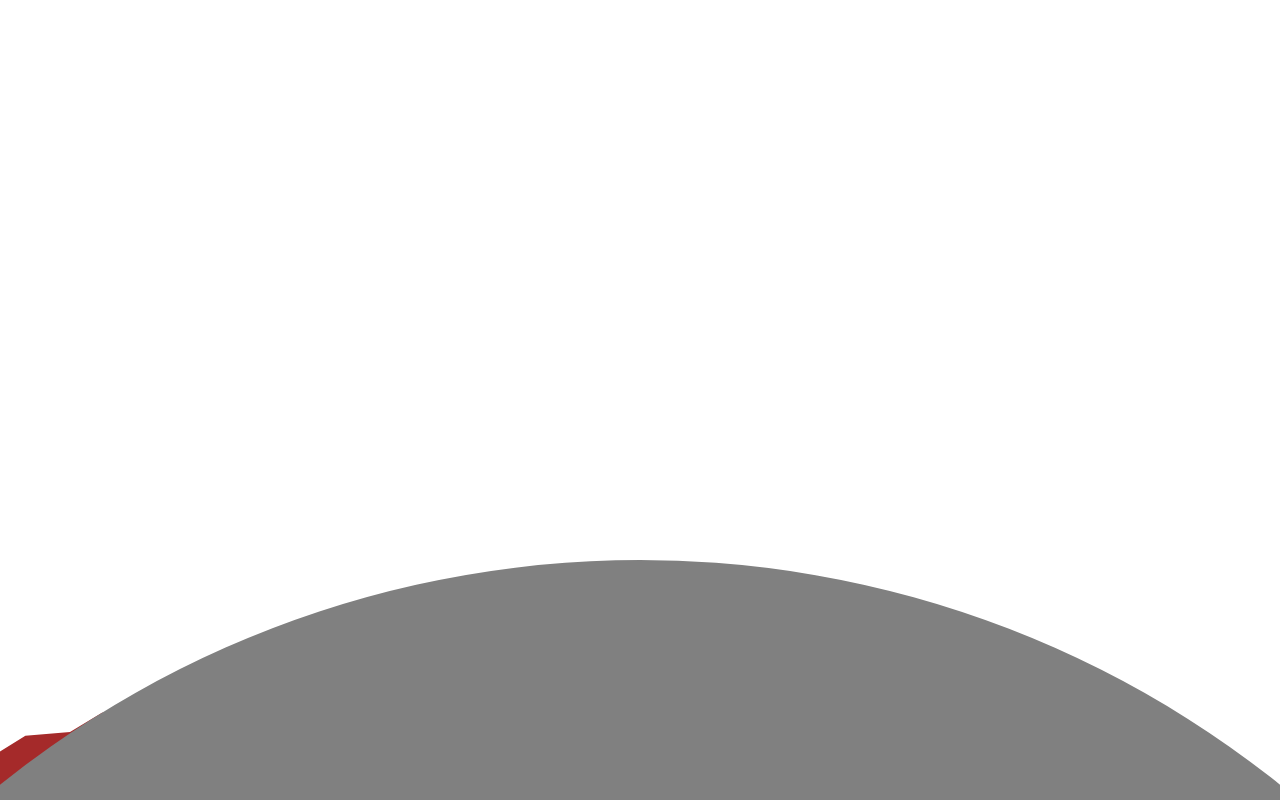
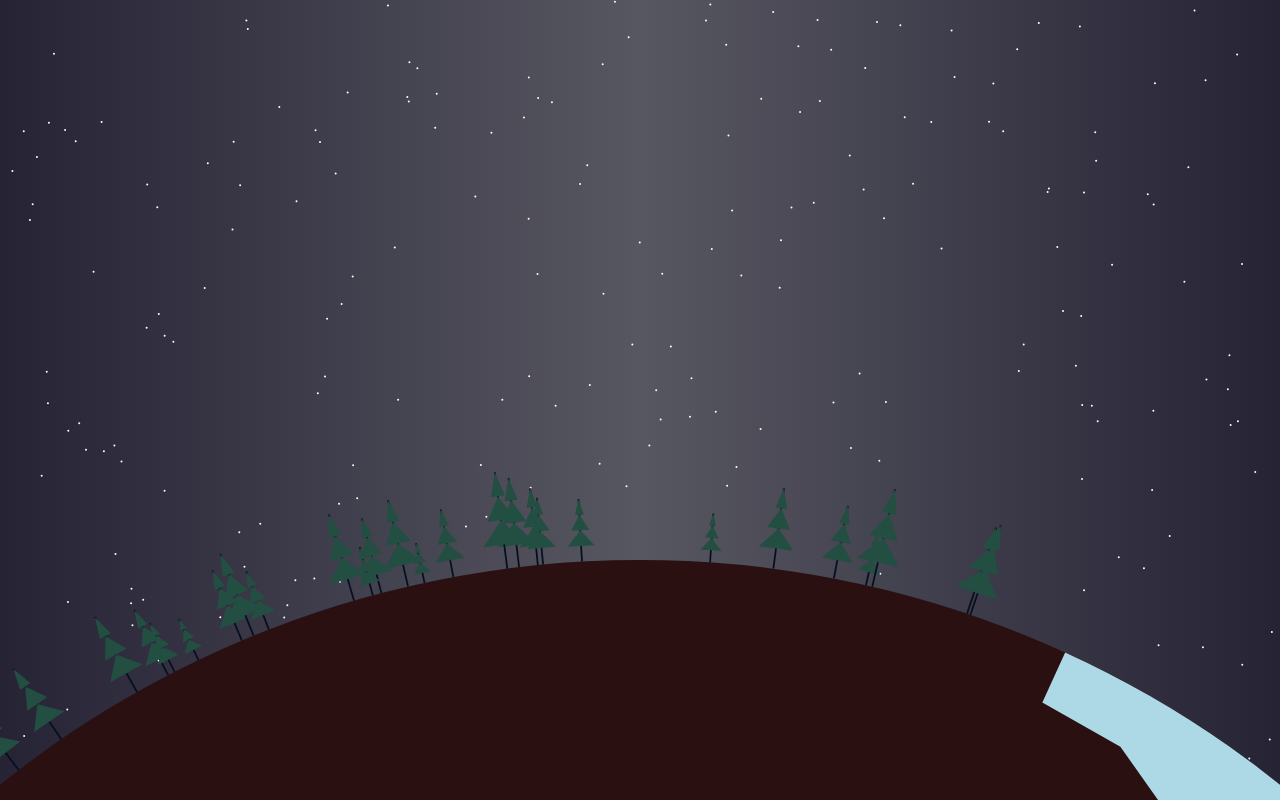
Before and after one commit to dino-the-programer/MerryChristmas, a plain HTML site: page index.html in a window 1280 px wide. Drawn offline with Linux system fonts and the light colour scheme.

Commit message:
chaged background color to a radial grad, changed the rotatinal logic, add stars

```diff
--- a/static/css/style.css
+++ b/static/css/style.css
@@ -1,7 +1,9 @@
 
 body{
     overflow: hidden;
+    background:radial-gradient(circle at center,#575761,#262335);
 }
+
 
 
 #renderCanvas{
--- a/static/js/objects.js
+++ b/static/js/objects.js
@@ -20,7 +20,9 @@ class World{
         ctx.arc(0, 0, this.raduis, 0, 360 * Math.PI / 180);
         ctx.fill();
         this.props[0].array.forEach(tree => {
-            drawTree(ctx, this.raduis, tree.angle, tree.height,"#234f42","#060f1f",4);
+            drawTree(ctx, this.raduis, tree.angle, tree.height, this.props[0].treeColor, this.props[0].stemColor);
+            //drawTree(ctx, this.raduis, tree.angle, tree.height, "#234f42", "#060f1f");
+            //console.log(tree.treeColor);
         });
         drawLake(ctx,this.raduis,this.props[1].waterCol,this.props[1].startangle,this.props[1].stopangle,this.props[1].deptarray);
         ctx.restore();
@@ -32,6 +34,8 @@ class World{
 }
 class treeCollection{
     constructor() {
+        this.stemColor="black";
+        this.treeColor="green";
         this.array = [];
     }
     add(angle, height) {
@@ -64,7 +68,42 @@ class Mountain{
     }
 }
 
-function drawTree(ctx, raduis, angle, height,leafcol,trunkcol,stemThickness) {
+class Santa{
+    constructor(image) {
+
+    }
+}
+
+class StarCluster{
+    constructor(screenHeight, screenWidth, n) {
+        this.screenHeight = screenHeight;
+        this.screenWidth = screenWidth;
+        this.n = n;
+        this.starArray = [];
+    }
+    makeStars() {
+        for (let i = 0; i < this.n; i++) {
+            let obj = {
+                x: Math.random() * this.screenWidth*2,
+                y: Math.random() * this.screenHeight*2,
+                radius: 1,
+            }
+            this.starArray.push(obj);
+        }
+    };
+    draw(ctx){
+        this.starArray.forEach(star => {
+            ctx.beginPath();
+            ctx.fillStyle = "white";
+            ctx.arc(star.x, star.y, star.radius, 0, Math.PI * 2);
+            ctx.fill();
+        })
+    }
+}
+
+
+
+function drawTree(ctx, raduis, angle, height,leafcol,trunkcol) {
     ctx.beginPath();
     ctx.strokeStyle = trunkcol;
     ctx.fillStyle = leafcol;
@@ -121,6 +160,7 @@ function drawMountain(ctx,raduis,startangle,stopangle,heightarr,mountainCol) {
         }
         ctx.fill();
 }
+
 function lerp(a, b, t) {
     return a + (b - a) * t;
 }
--- a/static/js/script.js
+++ b/static/js/script.js
@@ -8,10 +8,17 @@ const ctx = canvas.getContext("2d");
 
 //ctx.fillRect(ScreenWidth-100, ScreenHeight-100,100,100);
 let treeCol = new treeCollection();
-for (let i = 0; i < 80; i++){
-    let maxHeight = ScreenHeight*0.08;
-    let minHeight = ScreenHeight*0.05;
-    treeCol.add(Math.random()*90+90, Math.random()*maxHeight+minHeight);
+{
+    let startAngle = 30;
+    let stopAngle = 180;
+    treeCol.treeColor = "#234f42";
+    treeCol.stemColor = "#060f1f";
+    for (let i = 0; i < 80; i++) {
+        let maxHeight = ScreenHeight * 0.08;
+        let minHeight = ScreenHeight * 0.05;
+        treeCol.add(Math.random() * (stopAngle - startAngle + 1) + startAngle, Math.random() * maxHeight + minHeight);
+        //treeCol.add(Math.random()*180, Math.random()*maxHeight+minHeight);
+    }
 }
 
 let lake = new Lake(185, 270, "lightblue");
@@ -25,24 +32,29 @@ let mountain = new Mountain(270, 360, "brown");
 let mountainRes = 20;
 mountain.heightarr.push(0);
 for (let i = 0; i < mountainRes; i++){
-    mountain.heightarr.push(Math.random() * 100)
+    mountain.heightarr.push(Math.random() * 100);
 }
 mountain.heightarr.sort()
 let mountain2half = [];
 for (let i = 0; i < mountainRes; i++){
-    mountain2half.push(Math.random() *100)
+    mountain2half.push(Math.random() *100);
 }
 mountain2half.sort();
 mountain2half.reverse();
 mountain.heightarr.push(...mountain2half);
 mountain.heightarr.push(0);
 
-let world = new World(ScreenWidth, ScreenHeight, "grey", treeCol, lake, mountain);
+let world = new World(ScreenWidth, ScreenHeight, "#2a1010", treeCol, lake, mountain);
 
+let starclustor = new StarCluster(ScreenWidth, ScreenHeight, 1000);
+starclustor.makeStars();
 
-function animate(dt) {
+let previousTime=0
+function animate(timestamp) {
     ctx.clearRect(0, 0, ScreenWidth, ScreenHeight);
-    world.rotate((Math.PI / 180)*0.5);
+    starclustor.draw(ctx);
+    world.rotate((Math.PI / 180) * ((timestamp - previousTime) / ScreenWidth)*5);
+    previousTime = timestamp;
     //world.angle = 225 * Math.PI / 180;
     world.draw(ctx);
     requestAnimationFrame(animate);
```
